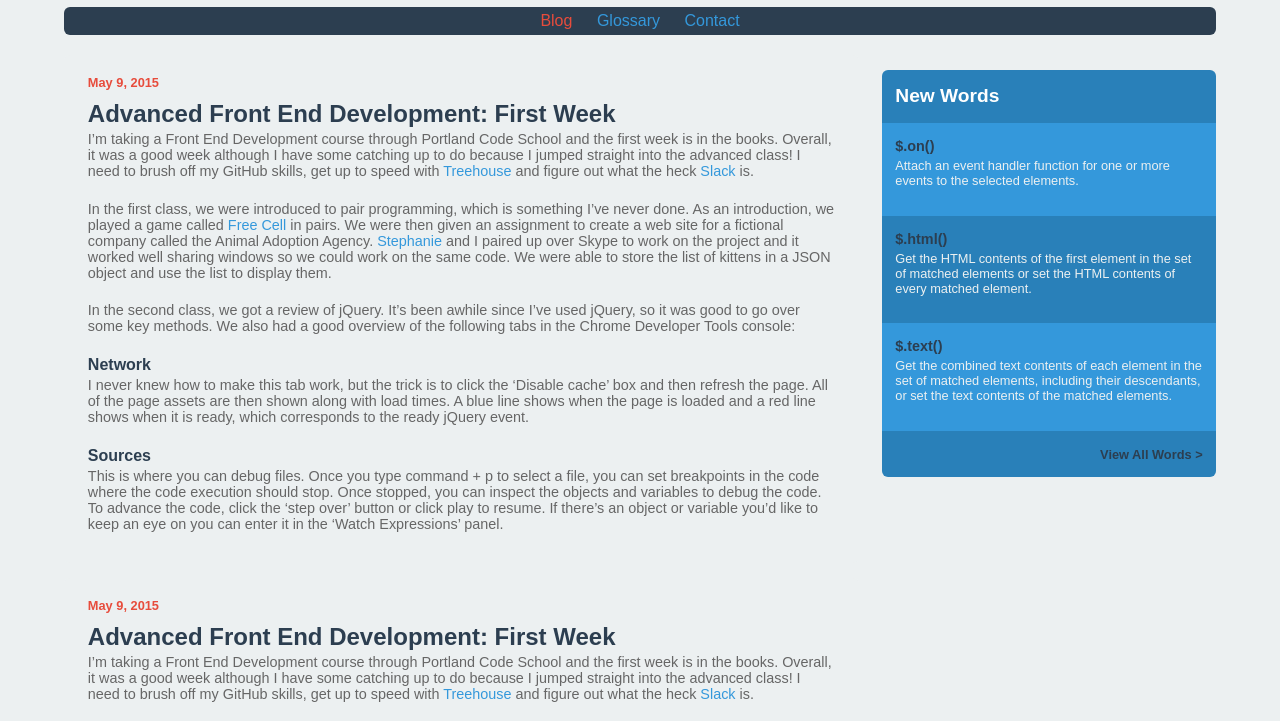
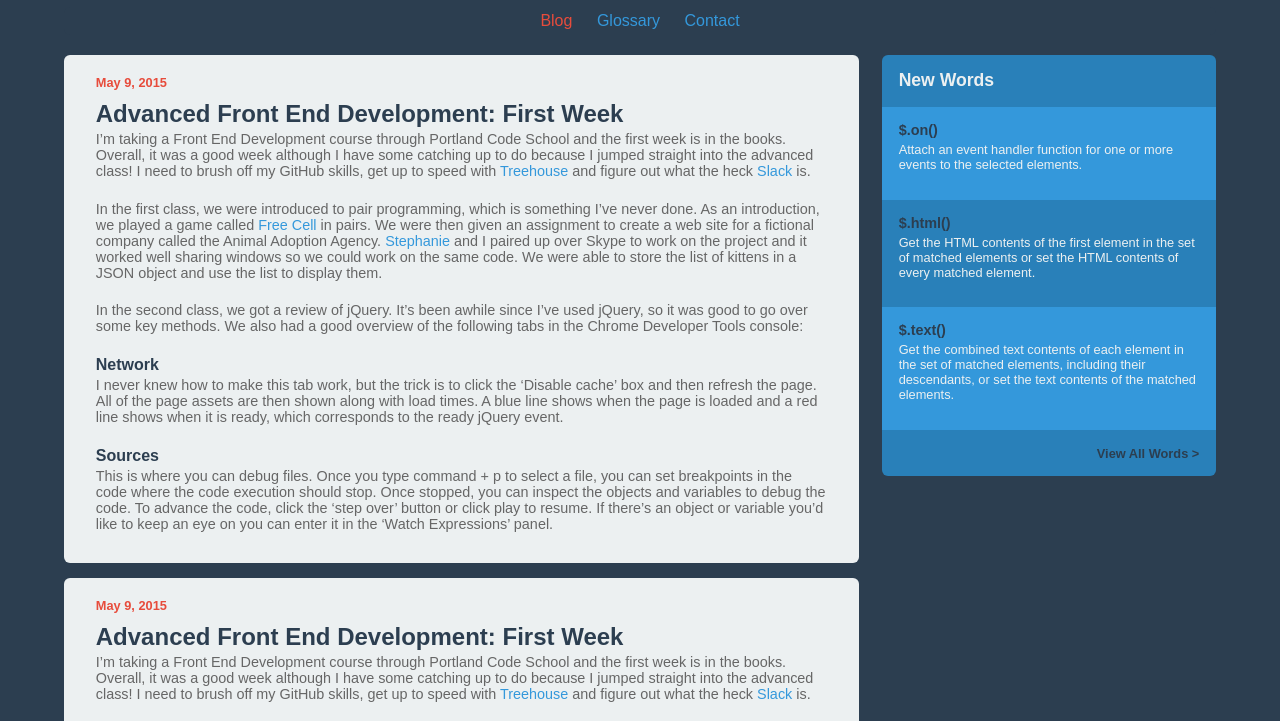
Before and after one commit to lars2184/blog, a plain HTML site: page index.html in a window 1280 px wide. Shown: the part 81-802 px from the top of the page. Drawn offline with Linux system fonts and the light colour scheme; a web font is replaced by a local one.

Commit message:
update colors

```diff
--- a/scss/style-sass.scss
+++ b/scss/style-sass.scss
@@ -44,25 +44,25 @@ $asideLinkColor: $lightBlue;
 
 
 // white article bg - no aside bg
-// $bgColor: $offWhite;
+$bgColor: $offWhite;
 
-// $HeaderLogoColor: $lightBlue;
+$HeaderLogoColor: $lightBlue;
 
-// $navBgColor: $darkBlue;
-// $navButtonColor: $lightBlue;
-// $navButtonSelectedColor: $red;
+$navBgColor: $darkBlue;
+$navButtonColor: $lightBlue;
+$navButtonSelectedColor: $red;
 
-// $articleBgColor: $white;
-// $articleHeaderColor: $darkBlue;
-// $articleTextColor: $grey;
-// $articleDateColor: $red;
-// $articleLinkColor: $lightBlue;
+$articleBgColor: $white;
+$articleHeaderColor: $darkBlue;
+$articleTextColor: $grey;
+$articleDateColor: $red;
+$articleLinkColor: $lightBlue;
 
-// $asideBgColor: $offWhite;
-// $asideWordBgColor: $offWhite;
-// $asideHeaderColor: $darkBlue;
-// $asideTextColor: $grey;
-// $asideLinkColor: $lightBlue;
+$asideBgColor: $offWhite;
+$asideWordBgColor: $offWhite;
+$asideHeaderColor: $darkBlue;
+$asideTextColor: $grey;
+$asideLinkColor: $lightBlue;
 
 
 
@@ -88,6 +88,55 @@ $asideWordBgColor: $lightBlue;
 $asideHeaderColor: $white;
 $asideTextColor: $offWhite;
 $asideLinkColor: $darkBlue;
+
+
+
+// white article bg - blue aside bg
+$bgColor: $offWhite;
+
+$HeaderLogoColor: $lightBlue;
+
+$navBgColor: $darkBlue;
+$navButtonColor: $lightBlue;
+$navButtonSelectedColor: $red;
+
+$articleBgColor: $white;
+$articleHeaderColor: $darkBlue;
+$articleTextColor: $grey;
+$articleDateColor: $red;
+$articleLinkColor: $lightBlue;
+
+$asideBgColor: $Blue;
+$asideWordBgColor: $lightBlue;
+$asideHeaderColor: $white;
+$asideTextColor: $offWhite;
+$asideLinkColor: $darkBlue;
+
+
+
+// no article bg - blue aside bg
+$bgColor: $darkBlue;
+
+$HeaderLogoColor: $offWhite;
+
+$navBgColor: $darkBlue;
+$navButtonColor: $lightBlue;
+$navButtonSelectedColor: $red;
+
+$articleBgColor: $offWhite;
+$articleHeaderColor: $darkBlue;
+$articleTextColor: $grey;
+$articleDateColor: $red;
+$articleLinkColor: $lightBlue;
+
+$asideBgColor: $Blue;
+$asideWordBgColor: $lightBlue;
+$asideHeaderColor: $offWhite;
+$asideTextColor: $offWhite;
+$asideLinkColor: $darkBlue;
+
+$footerTextColor: $offWhite;
+$footerLinkColor: $lightBlue;
 
 
 
@@ -215,7 +264,7 @@ article{
   background-color: $articleBgColor;
   border-radius: 6px;
   margin-bottom: 15px;
-  padding: 20px 3% 10px;
+  padding: 20px 4% 10px;
 }
 
 article .date{
@@ -252,21 +301,17 @@ aside{
   float: left;
   width: 100%;
   padding: 0;
-  margin: 15px 0 0;
+  margin: 0px 0 0;
   border-radius: 6px;
   background-color: $asideBgColor;
-}
-
-#aside-container{
-  padding: 15px 5% 15px;
 }
 
 aside h4{
 
   color: $asideHeaderColor;
   @extend .reset;
-  font-size: 1.2em;
-  margin: 15px 4%;
+  font-size: 1.1em;
+  margin: 15px 5%;
 
 
 }
@@ -317,14 +362,14 @@ aside dt a{
   text-align: right;
   display: block;
   color: $asideLinkColor;
-  margin: 0 -4% 15px;
+  margin: 0 -5% 15px;
   font-weight: bold;
   font-size: 0.8em;
 }
 
 aside .glossary-word{
 
-   padding: 15px 4%;
+   padding: 15px 5%;
 
 }
 
@@ -413,6 +458,12 @@ footer{
   text-align: center;
   font-size: 0.7em;
   padding: 20px 0 20px;
+  color: $footerTextColor;
+}
+
+footer a{
+
+  color: $footerLinkColor;
 }
 
 
```
Also changed, not shown: css/style-sass.css.
